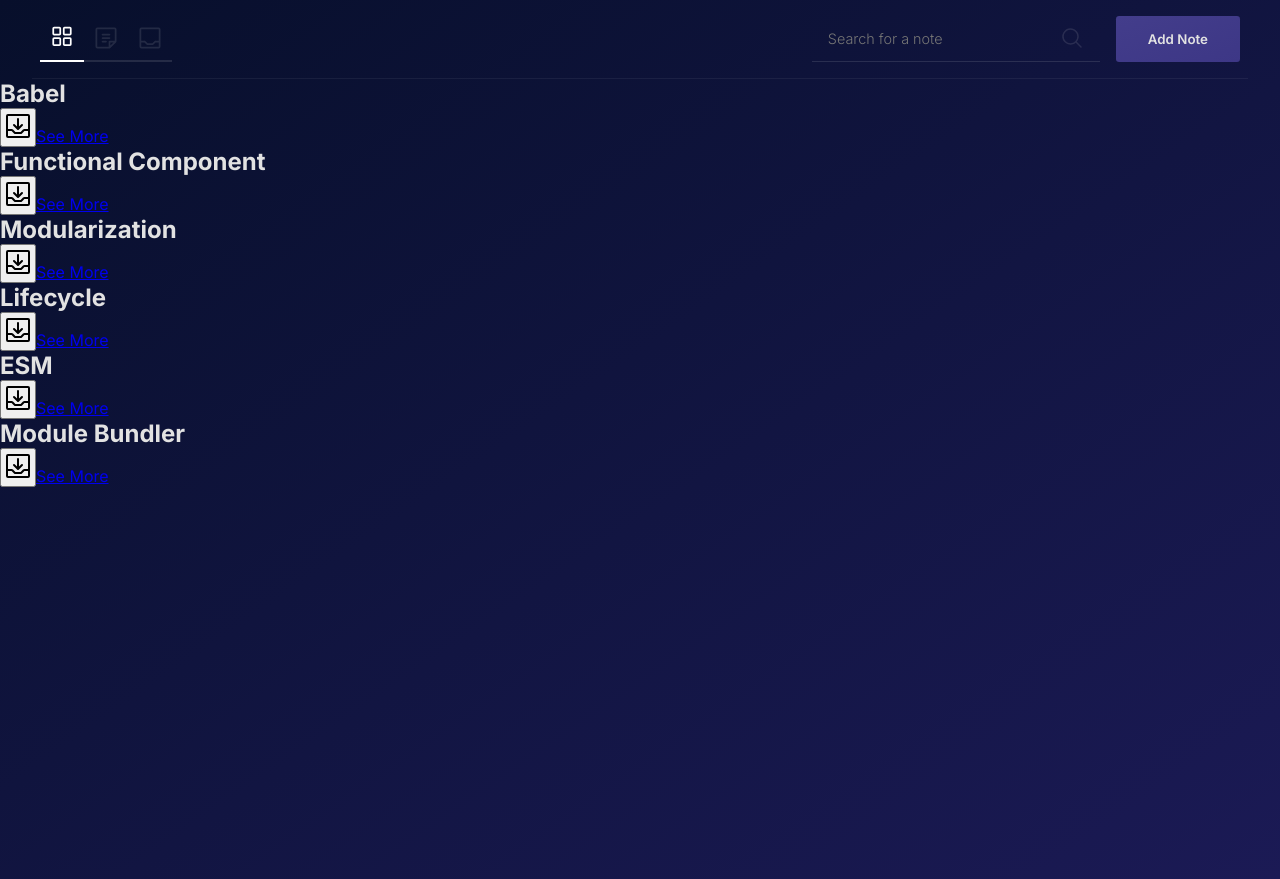
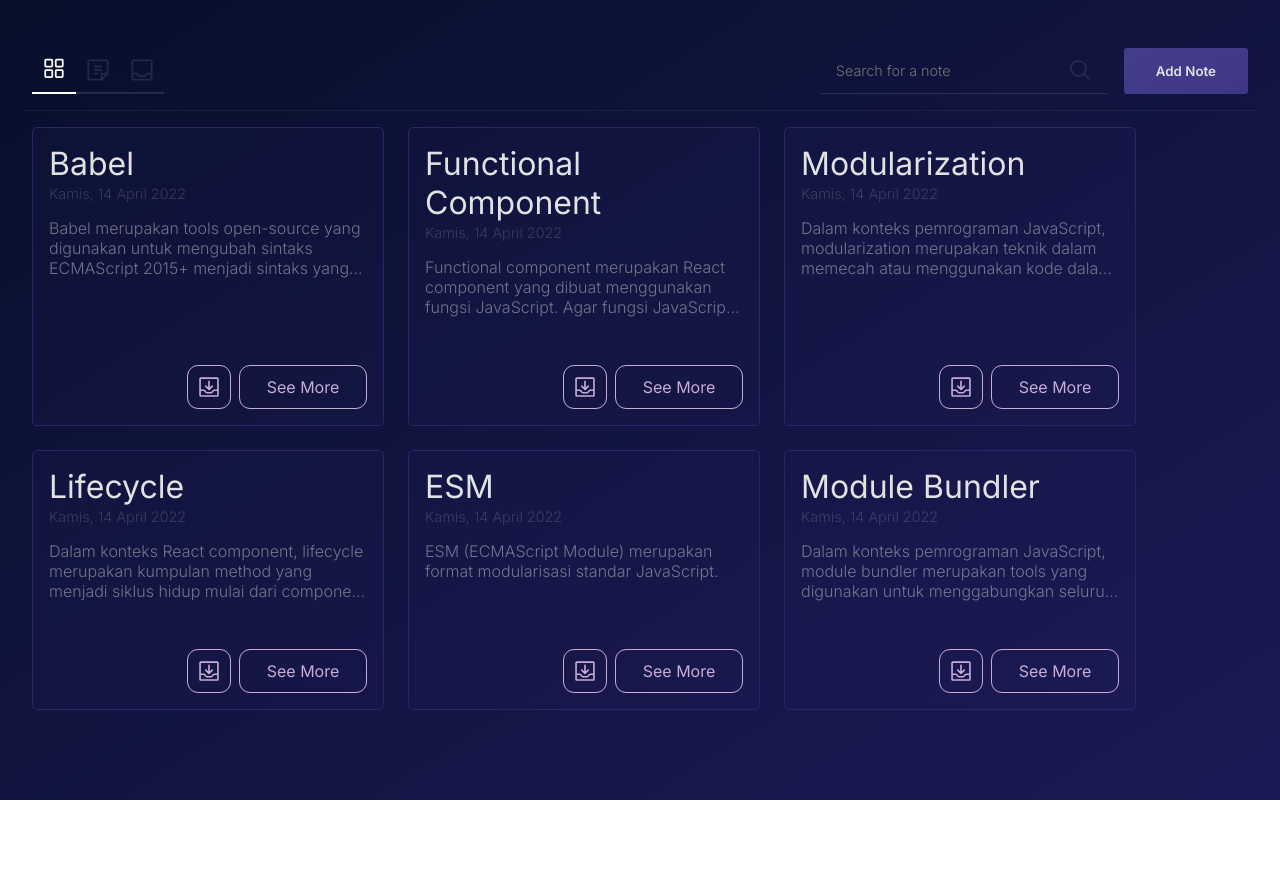
Before and after one commit to ItsLyy/NoteMe, a React (Vite) app: page / in a window 1280 px wide. After the commit the page ends 800 px from the top, so only its background shows below. Built offline with nearby package versions, Linux system fonts and the light colour scheme.

Commit message:
Finish note page and filter

```diff
--- /dev/null
+++ b/src/components/NotFound.jsx
@@ -0,0 +1,15 @@
+// eslint-disable-next-line
+import React from "react";
+import { Link } from "react-router-dom";
+
+// eslint-disable-next-line
+function NotFound({ reason }) {
+  return(
+    <div className="note-empty">
+      <h3 className="note-empty__reason">{reason}</h3>
+      <Link to='/' className="note-empty__action">Go Home</Link>
+    </div>
+  )
+}
+
+export default NotFound;
--- a/src/components/NoteItem.jsx
+++ b/src/components/NoteItem.jsx
@@ -1,14 +1,16 @@
 import { Link } from "react-router-dom";
 
 // eslint-disable-next-line
-function NoteItem({id, title, date, description}) {
+function NoteItem({id, title, date, description, archieved}) {
   return (
     <div className="note">
-      <h2 className="note__title">{title}</h2>
-      <span className="note__date">{date}</span>
-      <p className="note__description">{description}</p>
+      <div className="note__information">
+        <h2 className="note__title">{title}</h2>
+        <span className="note__date">{date}</span>
+        <p className="note__description">{description}</p>
+      </div>
       <div className="note__action">
-        <button className="note__archieve-button"><svg xmlns="http://www.w3.org/2000/svg" width="32" height="32" fill="#000000" viewBox="0 0 256 256"><path d="M208,32H48A16,16,0,0,0,32,48V208a16,16,0,0,0,16,16H208a16,16,0,0,0,16-16V48A16,16,0,0,0,208,32Zm0,16V152h-28.7A15.86,15.86,0,0,0,168,156.69L148.69,176H107.31L88,156.69A15.86,15.86,0,0,0,76.69,152H48V48Zm0,160H48V168H76.69L96,187.31A15.86,15.86,0,0,0,107.31,192h41.38A15.86,15.86,0,0,0,160,187.31L179.31,168H208v40ZM90.34,125.66a8,8,0,0,1,11.32-11.32L120,132.69V72a8,8,0,0,1,16,0v60.69l18.34-18.35a8,8,0,0,1,11.32,11.32l-32,32a8,8,0,0,1-11.32,0Z"></path></svg></button>
+        <button className={ archieved ? "note__archieve-button note__archieve-button--archieved" : "note__archieve-button"}><svg xmlns="http://www.w3.org/2000/svg" width="32" height="32" viewBox="0 0 256 256"><path d="M208,32H48A16,16,0,0,0,32,48V208a16,16,0,0,0,16,16H208a16,16,0,0,0,16-16V48A16,16,0,0,0,208,32Zm0,16V152h-28.7A15.86,15.86,0,0,0,168,156.69L148.69,176H107.31L88,156.69A15.86,15.86,0,0,0,76.69,152H48V48Zm0,160H48V168H76.69L96,187.31A15.86,15.86,0,0,0,107.31,192h41.38A15.86,15.86,0,0,0,160,187.31L179.31,168H208v40ZM90.34,125.66a8,8,0,0,1,11.32-11.32L120,132.69V72a8,8,0,0,1,16,0v60.69l18.34-18.35a8,8,0,0,1,11.32,11.32l-32,32a8,8,0,0,1-11.32,0Z"></path></svg></button>
         <Link to={'note/' + id} className="note__detail-button">See More</Link>
       </div>
     </div>
--- a/src/components/NoteList.jsx
+++ b/src/components/NoteList.jsx
@@ -1,22 +1,31 @@
+import { showFormattedDate } from "../utils/data";
 import NoteItem from "./NoteItem";
 import { useParams } from "react-router-dom";
+import NotFound from "./NotFound";
 
 // eslint-disable-next-line
 function NoteList({ notes }) {
   const { filterNote } = useParams();
+  let isBreak = false;
   return (
     <div className="content__container">
       {
         // eslint-disable-next-line
         notes.map((note) => {
+          if (isBreak) {
+            return;
+          }
           if (!filterNote) {
-            return (<NoteItem key={note.id} id={note.id} title={note.title} date={note.date} description={note.description} />)
+            return (<NoteItem key={note.id} id={note.id} title={note.title} date={showFormattedDate(note.createdAt)} description={note.body} archieved={note.archived} />)
           } else if (filterNote === 'active' && !note.archived) {
-            return (<NoteItem key={note.id} id={note.id} title={note.title} date={note.date} description={note.description} />)
+            return (<NoteItem key={note.id} id={note.id} title={note.title} date={showFormattedDate(note.createdAt)} description={note.body} archieved={note.archived} />)
           } else if (filterNote === 'archieve' && note.archived) {
-            return (<NoteItem key={note.id} id={note.id} title={note.title} date={note.date} description={note.description} />)
+            return (<NoteItem key={note.id} id={note.id} title={note.title} date={showFormattedDate(note.createdAt)} description={note.body} archieved={note.archived} />)
+          } else {
+            isBreak = true;
+            return (<NotFound key={note.id} reason='There is no note here' />)
           }
-        })
+          })
       }
     </div>
   )
--- a/src/styles/App.css
+++ b/src/styles/App.css
@@ -1,19 +1,40 @@
 @import url('https://fonts.googleapis.com/css2?family=Inter:ital,opsz,wght@0,14..32,100..900;1,14..32,100..900&display=swap');
 @import url('./root.css');
 @import url('./navbar.css');
+@import url('./content.css');
 
 * {
   padding: 0;
   margin: 0;
 }
 
+html {
+  scrollbar-width: none;
+
+}
+
+html::-webkit-scrollbar {
+  display: none;
+}
+
 body {
   font-family: 'Inter', sans-serif;
   background: linear-gradient(to right bottom, #070F2B, #1B1A55);
+  min-height: 100vh;
   color: #E2E2E2;
 }
 
 main {
-  min-height: 100vh;
   width: 100%;
 }
+
+#root {
+  padding: 2rem;
+  width: 100%;
+  height: 100%;
+  box-sizing: border-box;
+  display: flex;
+  align-items: center;
+  flex-direction: column;
+  gap: 1rem;
+}
--- /dev/null
+++ b/src/styles/content.css
@@ -0,0 +1,124 @@
+.content__container {
+  display: flex;
+  width: 100%;
+  gap: 1.5rem;
+  flex-wrap: wrap;
+}
+
+.note {
+  display: flex;
+  flex-direction: column;
+
+  width: 22rem;
+  background-color: #2E236C20;
+  border: 1px solid var(--second-color);
+  padding: 1rem;
+  box-sizing: border-box;
+  border-radius: 5px;
+}
+
+.note__information {
+  width: 100%;
+  flex-grow: 1;
+}
+
+.note__title {
+  font-weight: 400;
+  font-size: 2em;
+}
+
+.note__date {
+  display: inline-block;
+  font-weight: 300;
+  font-size: .9em;
+  color: #e2e2e230;
+  margin: 0 0 1rem;
+}
+
+.note__description {
+  font-weight: 300;
+  color: #e2e2e275;
+  margin: 0 0 3rem;
+}
+
+.note__description {
+  overflow: hidden;
+  text-overflow: ellipsis;
+  display: -webkit-box;
+  -webkit-line-clamp: 3;
+          line-clamp: 3;
+  -webkit-box-orient: vertical;
+}
+
+.note__action {
+  width: 100%;
+  display: flex;
+  justify-content: end;
+  gap: .5rem;
+}
+
+.note__archieve-button {
+  height: 44px;
+  width: 44px;
+  box-sizing: border-box;
+  padding: .5rem;
+}
+
+.note__archieve-button svg {
+  width: 100%;
+  height: 100%;
+  fill: var(--fourth-color);
+}
+
+.note__detail-button {
+  height: 100%;
+  width: 8rem;
+}
+
+.note__archieve-button,
+.note__detail-button {
+  background-color: transparent;
+  border: 1px solid var(--fourth-color);
+  border-radius: 11px;
+  display: flex;
+  justify-content: center;
+  align-items: center;
+  text-decoration: none;
+  color: var(--fourth-color);
+  box-sizing: border-box;
+  cursor: pointer;
+
+  transition: 300ms ease-in-out;
+}
+
+.note__archieve-button--archieved,
+.note__archieve-button:hover,
+.note__detail-button:hover {
+  background-color: var(--fourth-color);
+  color: var(--first-color);
+}
+
+.note__archieve-button--archieved svg,
+.note__archieve-button:hover svg {
+  fill: var(--first-color);
+}
+
+.note-empty {
+  display: flex;
+  justify-content: center;
+  align-items: center;
+  flex-direction: column;
+
+  width: 100%;
+  height: 24rem;
+}
+
+.note-empty__reason {
+  font-size: 3em;
+  font-weight: 500;
+}
+
+.note-empty__action {
+  text-decoration: none;
+  color: var(--fourth-color);
+}
--- a/src/styles/navbar.css
+++ b/src/styles/navbar.css
@@ -1,8 +1,8 @@
 .navbar {
   display: flex;
+  width: 100%;
   justify-content: space-between;
   padding: 1rem .5rem;
-  margin: 0 2rem;
   border-bottom: 1px solid #e2e2e210;
 }
 
--- a/src/styles/root.css
+++ b/src/styles/root.css
@@ -1,6 +1,6 @@
 :root {
   --first-color: #070F2B;
-  --second-color: #1B1A55;
-  --third-color: #535C91;
-  --fourth-color: #9290C3;
+  --second-color: #2E236C;
+  --third-color: #433D8B;
+  --fourth-color: #C8ACD6;
 }
--- a/src/utils/data.js
+++ b/src/utils/data.js
@@ -39,7 +39,7 @@
     title: "Module Bundler",
     body: "Dalam konteks pemrograman JavaScript, module bundler merupakan tools yang digunakan untuk menggabungkan seluruh modul JavaScript yang digunakan oleh aplikasi menjadi satu berkas.",
     createdAt: '2022-04-14T04:27:34.572Z',
-    archived: true,
+    archived: false,
   },
 ]);
 
```
